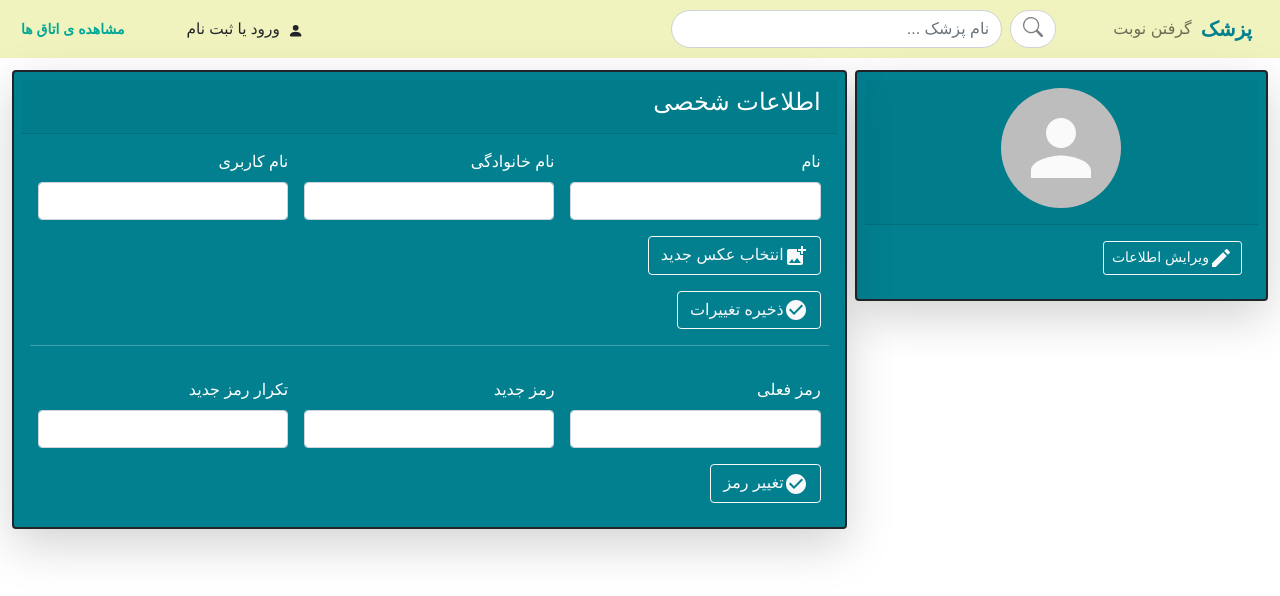
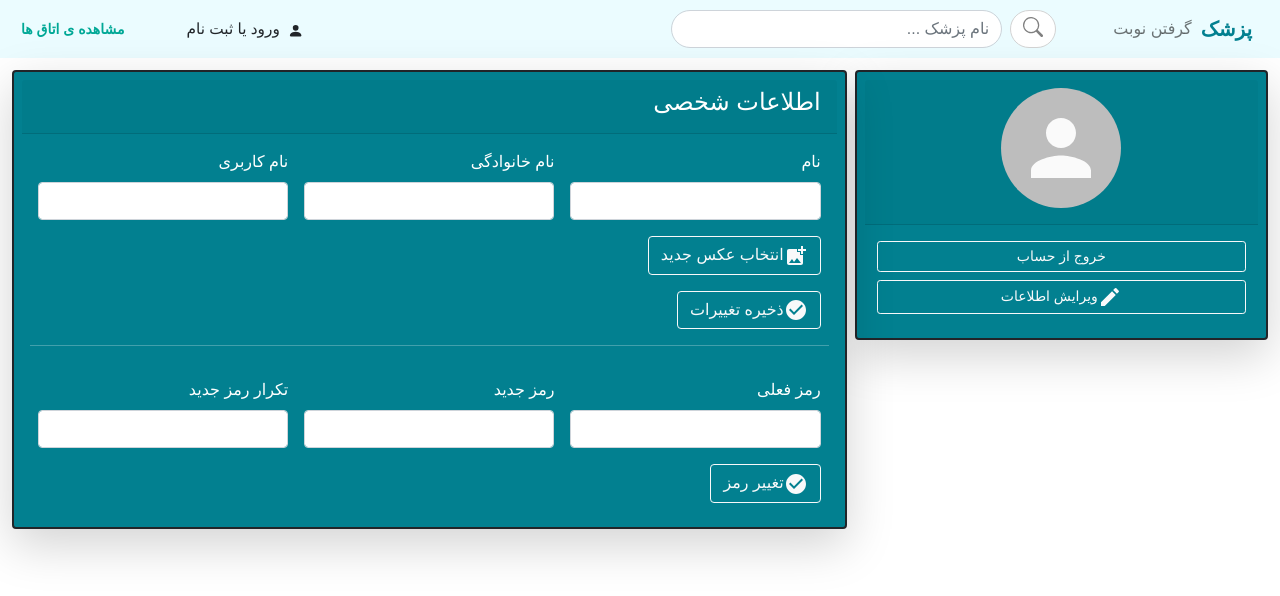
Before and after one commit to MelikaNobakhtian/luna-software-engineering, a React (Create React App) app in the folder Webfront/: page /userProfile in a window 1280 px wide. Shown: the top 596 px of the page. Built offline with nearby package versions, Linux system fonts and the light colour scheme; no server answers.

Commit message:
Add logout in userprofile page

```diff
--- a/Webfront/src/Navbar.js
+++ b/Webfront/src/Navbar.js
@@ -32,7 +32,7 @@ function Navbar(props) {
   };
 
   return (
-    <div className="App-color1">
+    <div className="" style={{backgroundColor:"#EBFCFF"}}>
       <nav
         className="navbar navbar-expand-lg navbar-light"
         dir="rtl"
--- a/Webfront/src/components/userProfile/userProfile.js
+++ b/Webfront/src/components/userProfile/userProfile.js
@@ -11,7 +11,6 @@ import Snackbar from "@material-ui/core/Snackbar";
 
 function UserProfile(props) {
   const [user, setUser] = useState({
-    token: Cookies.get("userToken"),
     userName: "",
     firstName: "",
     lastName: "",
@@ -89,10 +88,7 @@ function UserProfile(props) {
     }));
   };
 
-  const [state, setState] = useState({
-    navigate: false,
-    file: null,
-  });
+
   const handleChangePassClick = (e) => {
     e.preventDefault();
     if (
@@ -150,6 +146,12 @@ function UserProfile(props) {
     }));
   };
 
+
+  //get image from user
+  const [state, setState] = useState({
+    navigate: false,
+    file: null,
+  });
   const uploadedImage = React.useRef(null);
   const imageUploader = React.useRef(null);
   const handleImageUpload = (e) => {
@@ -170,6 +172,7 @@ function UserProfile(props) {
     }
   };
 
+  //snackbar
   const [massage, setMassage] = useState(<br></br>);
   const [openSnack, setOpenSnack] = useState(false);
   const handleCloseSnack = (event, reason) => {
@@ -178,6 +181,14 @@ function UserProfile(props) {
     }
     setOpenSnack(false);
   };
+
+  const handleLogout =()=>{
+    Cookies.remove("userId");
+    Cookies.remove("doctorId");
+    Cookies.remove("userTokenR");
+    Cookies.remove("userTokenA");
+    props.history.push('/login');
+  }
 
   return (
     <div className="main-content ">
@@ -198,7 +209,10 @@ function UserProfile(props) {
                   <h6 className="email">{user.email}</h6>
                 </div>
               </div>
-              <div class="card-body">
+              <div class="card-body flex row g-2">
+              <div className="btn btn-outline-light btn-sm" onClick={handleLogout}>
+                خروج از حساب
+                </div>
                 <div className="btn btn-outline-light btn-sm">
                   <EditIcon></EditIcon>
                   ویرایش اطلاعات
```
